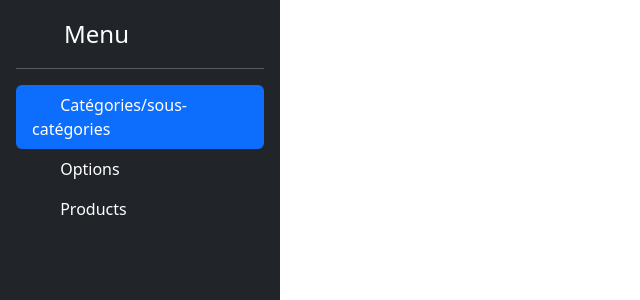
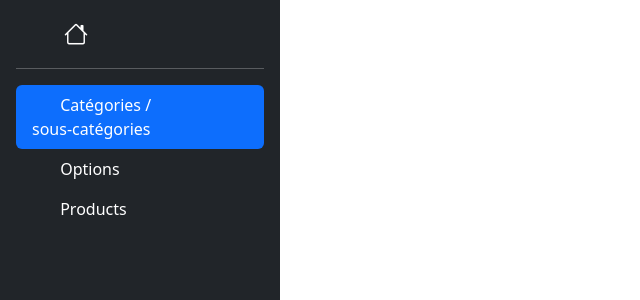
Before and after one commit to Neotopio/fil_rouge, a PHP site: page /admin.php in a window 1280 px wide. Shown: the top 300 px of the page, without its empty margins (0-640 px from the left). Run offline with PHP 8.4, Linux system fonts and the light colour scheme; the visitor is signed in with stand-in values (Sample User, id 1).

Commit message:
Please enter the commit message for your changes. Lines starting  with '' will be ignored, and an empty message aborts the commit.
 On branch main
 Your branch is up to date with 'origin/main'.

 Changes to be committed:
	modified:   admin.php
	modified:   database.php
	modified:   model/validate.php

```diff
--- a/admin.php
+++ b/admin.php
@@ -28,7 +28,7 @@ require('database.php');
                 <svg class="bi pe-none me-2" width="40" height="32">
 
                 </svg>
-                <span class="fs-4">Menu</span>
+                <span class="fs-4"><i class="bi bi-house"></i></span>
             </a>
             <hr>
             <ul class="nav nav-pills flex-column mb-auto">
@@ -37,7 +37,7 @@ require('database.php');
                         <svg class="bi pe-none me-2" width="16" height="16">
                             <use xlink:href="#home"></use>
                         </svg>
-                        Catégories/sous-catégories
+                        Catégories / <br>sous-catégories
                     </a>
                 </li>
                 <li>
@@ -66,7 +66,7 @@ require('database.php');
                     <strong><?php echo $_SESSION['nom']; ?></strong>
                 </a>
                 <ul class="dropdown-menu dropdown-menu-dark text-small shadow">
-                    <li><a class="dropdown-item" href="template/adAdmin.php">Ad admin</a></li>
+                    <li><a class="dropdown-item" href="template/adAdmin.php">Add admin</a></li>
 
 
                     <li>
--- a/database.php
+++ b/database.php
@@ -11,5 +11,3 @@ try {
 
     die('Erreur : ' . $e->getMessage());
 }
-
-?>
--- a/model/validate.php
+++ b/model/validate.php
@@ -32,7 +32,3 @@ if(($user['name'] == $username) && (password_verify($password, $user['password']
             header("location:../template/loginAdmin.php");
             die();
         }
-
-
-
-?>
```
